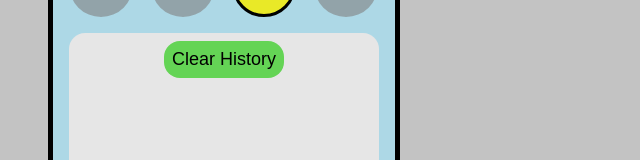
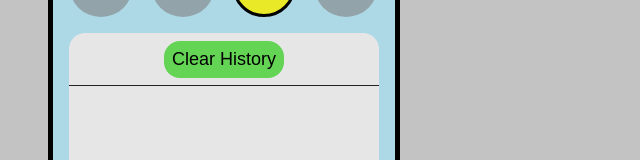
Before and after one commit to x2dtu/calculator, a React (Create React App) app: page / in a window 1280 px wide. Both pictures are taken after a click on the button 264 px from the left and 213 px from the top of the page. Shown: the part 228-388 px from the top of the page, without its empty margins (0-640 px from the left). Built offline with nearby package versions, Linux system fonts and the light colour scheme.

Commit message:
Made history look nicer

```diff
--- a/src/App.css
+++ b/src/App.css
@@ -80,6 +80,7 @@ body {
     padding: 0.5rem;
     margin-top: 0.5rem;
     max-height: 2.3rem;
+    margin-bottom: 0.5rem;
 }
 
 .clearHistory:hover, .pastProblem:hover, .pastAnswer:hover {
@@ -100,7 +101,16 @@ body {
     border-radius: 1rem;
     border: none;
     transition: 1ms ease all;
-    max-height: 2.125rem;
+    /* max-height: 2.125rem; */
+    word-break: break-all;
+}
+
+.pastProblem:hover, .pastAnswer:hover {
+    padding: 0.3rem;
+}
+
+.seperator {
+    margin-top: -1rem;
 }
 
 .pastProblem {
--- a/src/App.js
+++ b/src/App.js
@@ -5,6 +5,7 @@ import OperationButton from "./components/OperationButton";
 import ConstantButton from "./components/ConstantButton";
 import PercAndFactButton from "./components/PercAndFactButton";
 import SpecialFuncButton from "./components/SpecialFuncButton";
+import Seperator from "./components/Seperator";
 import "./app.css";
 
 export const ACTIONS = {
@@ -1325,6 +1326,7 @@ function App() {
           >
             Clear History
           </button>
+          <Seperator />
           {state.history
             .slice()
             .reverse()
@@ -1352,6 +1354,7 @@ function App() {
                 >
                   {pastEval.answer}
                 </button>
+                <Seperator />
               </div>
             ))}
         </div>
--- /dev/null
+++ b/src/components/Seperator.js
@@ -0,0 +1,9 @@
+import React from "react";
+
+const Seperator = () => {
+  return (
+    <div className="seperator">_______________________________________</div>
+  );
+};
+
+export default Seperator;
```
